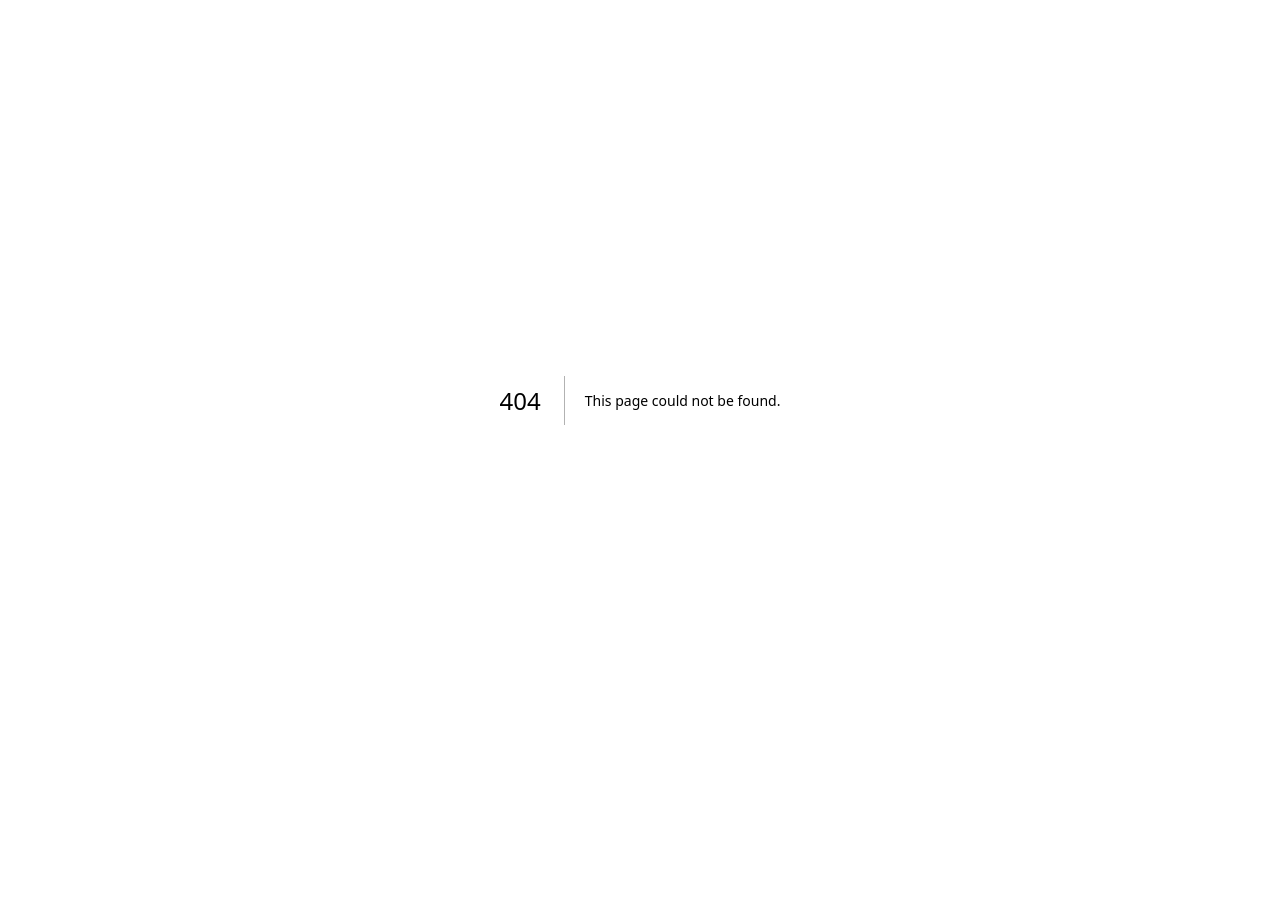
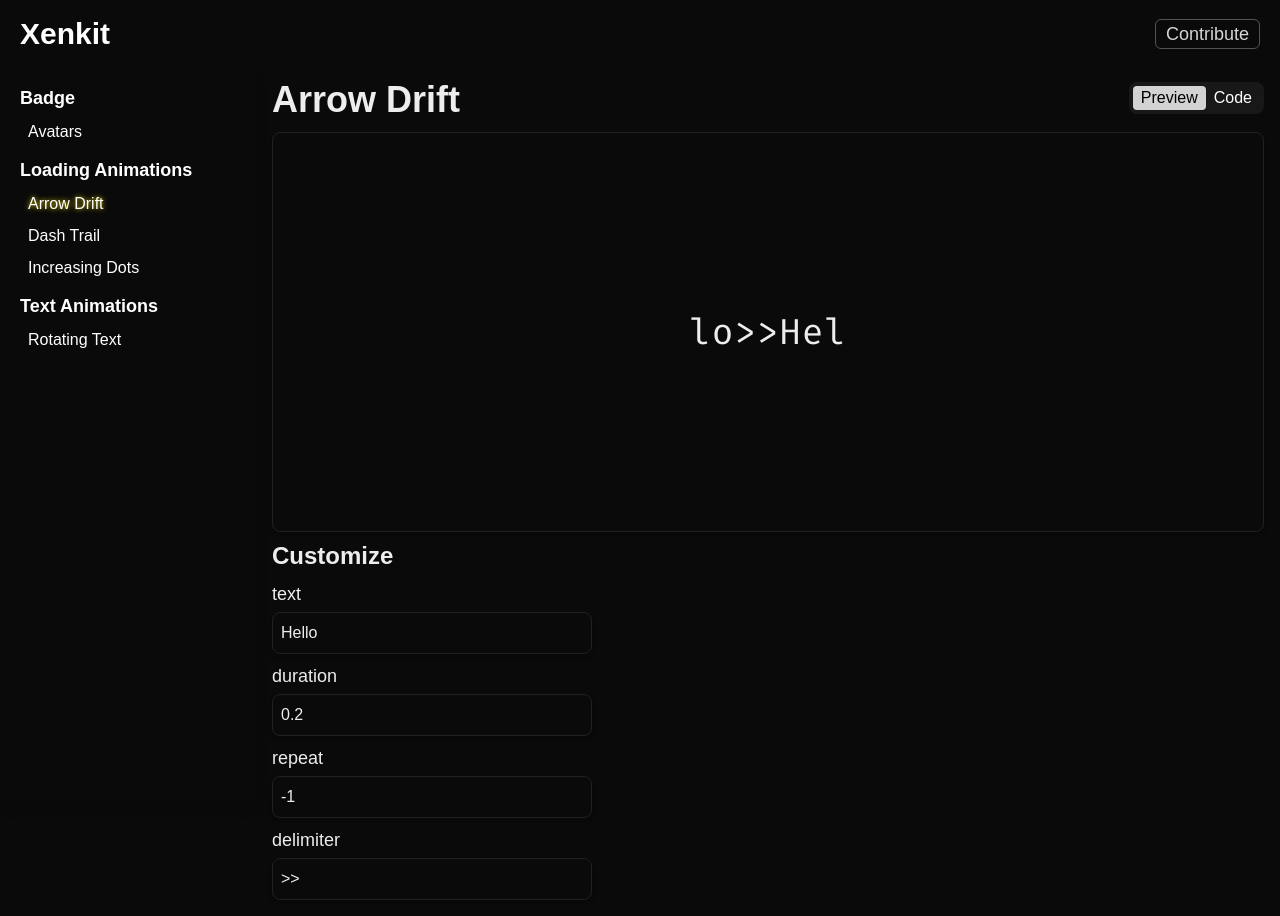
Before and after one commit to xen-devs/Xenkit, a Next.js app: page /loading-animations/arrow-drift in a window 1280 px wide. Before the commit this address had no page. Before the commit the page ends 800 px from the top, so only its background shows below. Built offline with nearby package versions, Linux system fonts and the light colour scheme.

Commit message:
feat: add ArrowDrift component

```diff
--- a/scripts/generateComponent.js
+++ b/scripts/generateComponent.js
@@ -130,7 +130,7 @@ export default function ${componentName}Docs() {
         return \`\${key}={\${value}}\`
       }
       else {
-        \`\${key}={\${value}}\`
+        return \`\${key}={\${value}}\`
       }
     })
     .join("\\n  ")}
--- /dev/null
+++ b/src/app/(docs)/loading-animations/arrow-drift/page.tsx
@@ -0,0 +1,68 @@
+"use client";
+import ArrowDrift from "@/app/_components/loading-animations/arrow-drift/ArrowDrift";
+import ComponentPreview from "@/app/_common/ComponentPreview";
+import { useState } from "react";
+
+export default function ArrowDriftDocs() {
+  const [componentProps, setComponentProps] = useState({
+    text: "Hello",
+    repeat: -1,
+    className: "text-4xl tracking-wide",
+    delimiter: ">>",
+    duration: 0.20,
+  });
+
+  const usage = `<ArrowDrift
+  ${Object.entries(componentProps)
+    .map(([key, value]) =>{
+      if ( typeof value === "string" ) {
+        return `${key}="${value}"`;
+      }
+      else if (Array.isArray(value)) {
+        return `${key}={${JSON.stringify(value)}}`
+      }
+      else if (typeof value === "object") {
+        return `${key}={${JSON.stringify(value)}}`
+      }
+      else if (typeof value === "boolean") {
+        return `${key}={${value}}`
+      }
+      else {
+       return `${key}={${value}}`
+      }
+    })
+    .join("\n  ")}
+/>;`;
+
+  return (
+    <div className="p-4">
+      <ComponentPreview
+        code={usage}
+        componentProps={componentProps}
+        setComponentProps={setComponentProps}
+        component={<ArrowDrift {...componentProps} />}
+        title="Arrow Drift"
+        importCode="import ArrowDrift from 'xenkit/ArrowDrift'"
+        maxLength={15}
+        isHorizontallyCentered={true}
+        isVerticallyCentered={true}
+        propControls={
+          {
+            text: {
+              type: "text"
+            },
+            duration:{
+              type: "number",
+            },
+            repeat:{
+              type: "number",
+            },
+            delimiter:{
+              type: "text",
+            },
+          }
+        }
+      />
+    </div>
+  );
+}
--- a/src/app/(docs)/text-animations/rotating-text/page.tsx
+++ b/src/app/(docs)/text-animations/rotating-text/page.tsx
@@ -15,7 +15,7 @@ export default function RotatingTextDocs() {
   }>({
     constantText:"Follow on",
     rotatingWords: ["Twitter", "Instagram", "Linkedln", "Github" ,"Facebook"],
-    className:"text-4xl",
+    className:"sm:text-4xl text-2xl",
     rotateInterval: 900,
     animationDuration: 0.5,
     backGroundColor: "#94a3b8",
--- a/src/app/_common/ComponentPreview.tsx
+++ b/src/app/_common/ComponentPreview.tsx
@@ -152,11 +152,15 @@ export default function ComponentPreview ({
             )
           }
 
+
+          // make the input box work both ofr umber & string
+
           return (
             <InputBox
               key={key}
               ref={inputRefs.current[key]}
               label={key}
+              type={control?.type === 'number' ? 'number' : 'text'}
               defaultValue={componentProps[key]}
               onChange={() => handleInputChange(key)}
               maxLength={maxLength}
--- a/src/app/_common/InputBox.tsx
+++ b/src/app/_common/InputBox.tsx
@@ -7,10 +7,11 @@ interface InputBoxProps {
   defaultValue?: string | number;
   onChange: ()=>void;
     maxLength?: number;
+    type?: string;
 }
 
 const InputBox = forwardRef<HTMLInputElement, InputBoxProps>(
-    ({ placeholder, label,defaultValue,onChange, maxLength=15}, ref) => {
+    ({ placeholder, label,defaultValue,onChange, maxLength=15,type="text"}, ref) => {
 
         const handleChange = (e:React.ChangeEvent<HTMLInputElement>) =>{
             if(e.target.value.length >= maxLength){
@@ -25,7 +26,7 @@ const InputBox = forwardRef<HTMLInputElement, InputBoxProps>(
       <input
         id={label}
         ref={ref}
-        type='text'
+        type={type}
         placeholder={placeholder}
         defaultValue={defaultValue}
         onChange={handleChange}
--- /dev/null
+++ b/src/app/_components/loading-animations/arrow-drift/ArrowDrift.tsx
@@ -0,0 +1,63 @@
+import React, { useEffect, useRef } from 'react'
+import { gsap } from 'gsap'
+
+interface ArrowDriftProps {
+  text?: string
+  repeat?: number
+  duration?: number
+  className?: string
+  delimiter?: string
+}
+
+const ArrowDrift: React.FC<ArrowDriftProps> = ({
+  text ="Hello",
+  repeat = -1,
+  className = "text-2xl",
+  delimiter = '>>',
+  duration = 0.25
+}) => {
+  function arrowShifting (word: string, delimiter: string) {
+    let pattern = []
+    word = delimiter + word
+    pattern.push(word)
+    for (let i = 0; i < word.length - 2; i++) {
+      let last = word[word.length - 1]
+      word = last + word.slice(0, word.length - 1)
+      pattern.push(word)
+    }
+    console.log('pattern: ', pattern)
+    return pattern
+  }
+  const textRef = useRef<HTMLHeadingElement | null>(null)
+  const allWords = arrowShifting(text, delimiter)
+  useEffect(() => {
+    if (!textRef.current) return
+    const timeline = gsap.timeline({ repeat, repeatDelay: 0 })
+
+    allWords.forEach(word => {
+      timeline
+        .to(textRef.current, {
+          duration: 0.01,
+          onComplete: () => {
+            if (textRef.current) textRef.current.textContent = word
+          }
+        })
+        .to(textRef.current, { duration })
+    })
+
+    timeline.play()
+    return () => {
+      timeline.kill()
+    }
+  }, [allWords, repeat, duration,delimiter])
+  return (
+    <h1
+      ref={textRef}
+      className={`text-center fira-mono ${className}`}
+    >
+      {allWords[0]}
+    </h1>
+  )
+}
+
+export default ArrowDrift
--- a/src/app/_components/text-animations/rotating-text/RotatingText.tsx
+++ b/src/app/_components/text-animations/rotating-text/RotatingText.tsx
@@ -14,7 +14,7 @@ interface RotatingTextProps {
 const RotatingText: React.FC<RotatingTextProps> = ({
   constantText,
   rotatingWords,
-  className,
+  className = "sm:text-4xl text-xl",
   backGroundColor = '#94a3b8',
   textColor = '#000',
   rotateInterval = 900,
--- a/src/app/data/sidebar.json
+++ b/src/app/data/sidebar.json
@@ -13,6 +13,10 @@
     "name": "Loading Animations",
     "path": "loading-animations",
     "subcategories": [
+      {
+        "name": "Arrow Drift",
+        "path": "loading-animations/arrow-drift"
+      },
       {
         "name": "Dash Trail",
         "path": "loading-animations/dash-trail"
--- a/src/app/globals.css
+++ b/src/app/globals.css
@@ -1,4 +1,5 @@
 @import url('https://fonts.googleapis.com/css2?family=Roboto+Mono:ital,wght@0,100..700;1,100..700&display=swap');
+@import url('https://fonts.googleapis.com/css2?family=Fira+Mono:wght@400;500;700&family=Space+Grotesk:wght@300..700&display=swap');
 @tailwind base;
 @tailwind components;
 @tailwind utilities;
@@ -49,3 +50,7 @@ body {
 .roboto-mono{
   font-family: 'Roboto Mono', monospace;
 }
+.fira-mono{
+  /* font-family: "Space Grotesk", sans-serif; */
+  font-family: "Fira Mono", monospace;
+}
```
